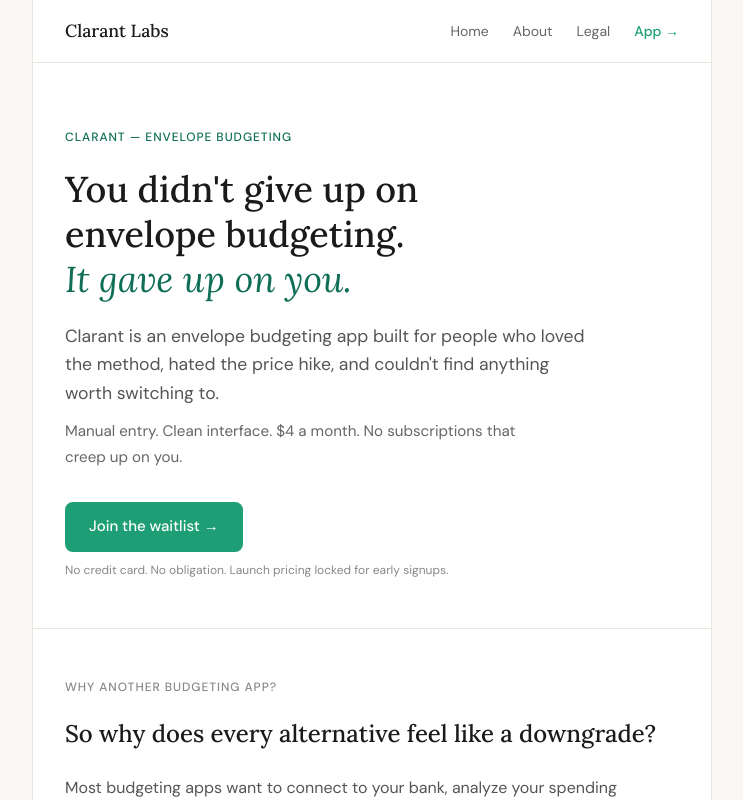
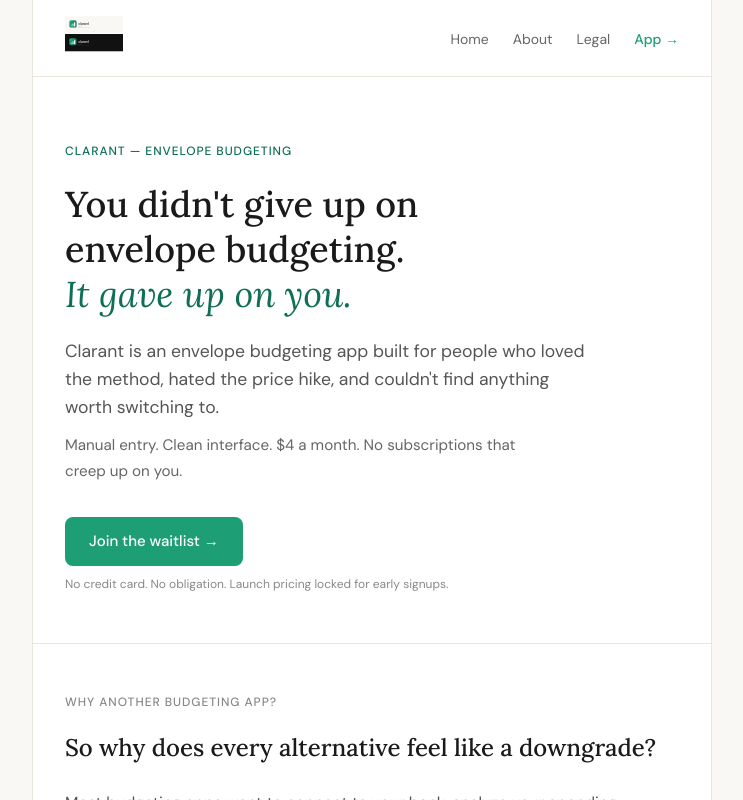
Before and after one commit to xsabhi/clarantlabs, a Next.js app: page / in a window 1280 px wide. Shown: the top 800 px of the page, without its empty margins (268-1011 px from the left). Built offline with nearby package versions, Linux system fonts and the light colour scheme.

Commit message:
Add logo, favicon, and replace nav wordmark with SVG logo
- Add favicon.svg and logo.svg to public/
- Wire up favicon in metadata (icons.icon)
- Replace "Clarant Labs" text link in Nav with logo image

Co-Authored-By: Claude Sonnet 4.6 <noreply@anthropic.com>

```diff
--- a/app/layout.tsx
+++ b/app/layout.tsx
@@ -7,6 +7,7 @@ export const metadata: Metadata = {
   description:
     'Clarant Labs builds Clarant, an envelope budgeting app for people who loved the method and got priced out of it. $4/month. No surprises.',
   metadataBase: new URL('https://clarantlabs.com'),
+  icons: { icon: '/favicon.svg' },
   openGraph: {
     siteName: 'Clarant Labs',
     locale: 'en_US',
@@ -45,9 +46,7 @@ function Nav() {
       background: '#fff',
       zIndex: 100,
     }}>
-      <Link href="/" style={{ fontFamily: 'var(--font-display)', fontSize: '1.1rem', fontWeight: 500, color: '#1a1a1a' }}>
-        Clarant Labs
-      </Link>
+      <Link href="/"><img src="/logo.svg" alt="Clarant Labs" height="36" style={{height:36}} /></Link>
       <ul style={{ display: 'flex', gap: '1.5rem', listStyle: 'none' }}>
         <li><NavLink href="/">Home</NavLink></li>
         <li><NavLink href="/about">About</NavLink></li>
```
Also changed, not shown: public/favicon.svg (added), public/logo.svg (added).
